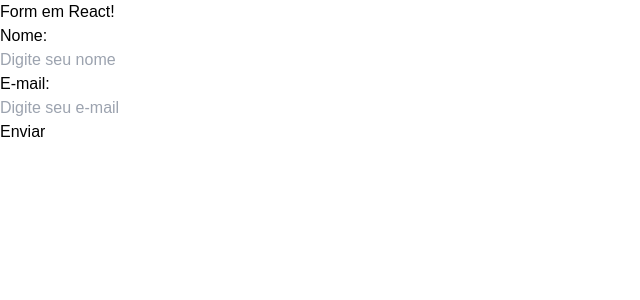
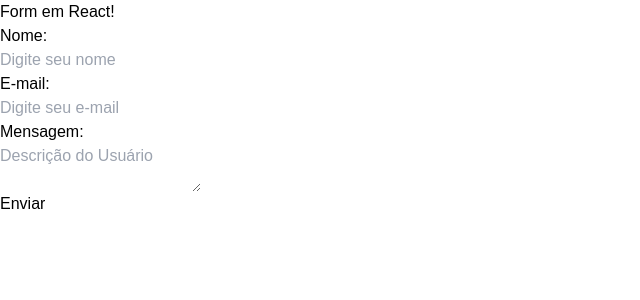
Before and after one commit to Borapox/-Udemy--React-Form, a React (Vite) app: page / in a window 1280 px wide. Shown: the top 300 px of the page, without its empty margins (0-640 px from the left). Built offline with nearby package versions, Linux system fonts and the light colour scheme.

Commit message:
Adiçionado TextArea

```diff
--- a/src/components/MyForm.tsx
+++ b/src/components/MyForm.tsx
@@ -5,6 +5,7 @@ const MyForm = () => {
 
     const [name, setName] = useState("")
     const [email, setEmail] = useState("");
+    const [bio, setBio] = useState("");
 
     const handleName: React.ChangeEventHandler<HTMLInputElement> = (e) => {
       setName(e.target.value)
@@ -12,23 +13,30 @@ const MyForm = () => {
     const handleEmail: React.ChangeEventHandler<HTMLInputElement> = (e) => {
       setEmail(e.target.value)
     }
-  // Envio de Formulário - Submit
+
 
     return (
     // Criação do Formulário
     <div className='w-[300px] m-auto text-left'>
       {/* Como realizar o envio de formulário via onSubmit */}
 
-      <form onSubmit={(e) => {
-        e.preventDefault();
-
+      <form onSubmit={(e) => { e.preventDefault()
             console.log(
               {
                 name : name,
-            email : email
+                email: email,
+                bio: bio
+
               }
             )
+
+        {/* Limpeza de Formulário */}
+        setName("");
+        setEmail("");
         }}>
+
+
+
 
         <div className='mb-3'>
           <label
@@ -41,7 +49,7 @@ const MyForm = () => {
             type="text"
             name='name'
             placeholder='Digite seu nome'
-            className='p-2 rounded-lg outline-none w-full'
+            className='py-3 px-4 rounded-lg outline-none w-full focus:bg-zinc-300 text-lg'
             onChange={handleName}
           />
 
@@ -57,17 +65,33 @@ const MyForm = () => {
 
           <input
             type="email"
-            name=""
             placeholder='Digite seu e-mail'
-            className='p-2 rounded-lg outline-none w-full mb-2'
+            className='py-3 px-4  rounded-lg outline-none w-full mb-2 focus:bg-zinc-300 text-lg'
             onChange={handleEmail}
           />
         </label>
 
+        {/* TextArea */}
+        <label>
+          <span
+              className='text-xl text-zinc-400 mb-3'>
+              Mensagem:
+          </span>
+          <textarea
+            placeholder='Descrição do Usuário'
+            value={bio}
+            className=' outline-none border  border-[#1e293b] w-full rounded-lg py-3 px-4 text-[#2d4258] focus:bg-zinc-300 text-lg'
+            onChange={(e) => setBio(e.target.value)}
+          >
+
+          </textarea>
+        </label>
+
+
           <input
             type="submit"
             value="Enviar"
-            className='rounded p-2 border border-[#1e293b] w-full bg-[#2d4258] cursor-pointer text-xl text-zinc-400 hover:bg-[#1e293b] hover:border-[#496491]'
+            className='mt-3 rounded p-2 border border-[#1e293b] w-full bg-[#2d4258] cursor-pointer text-xl text-zinc-400 hover:bg-[#1e293b] hover:border-[#496491]'
 
           />
 
```
Lines whose indentation alone changed are shown as unchanged.
